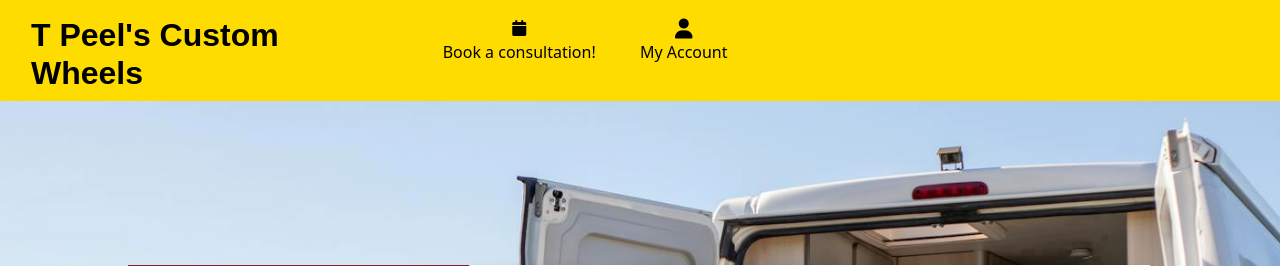
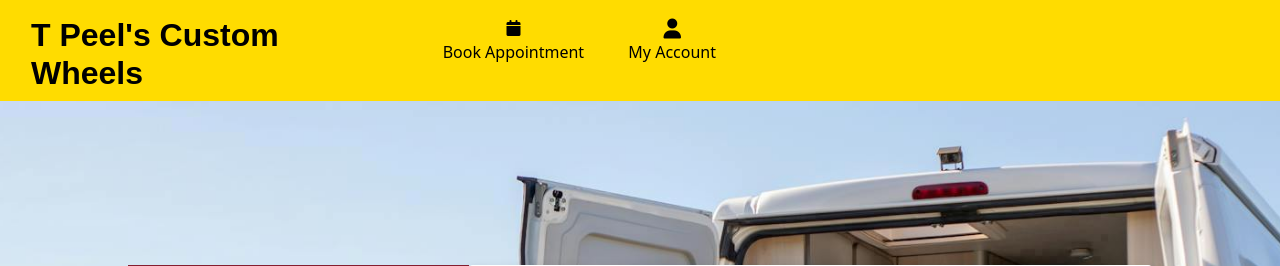
Before and after one commit to ElFalch/used-car-sense, a Django app: page /booking/book/ in a window 1280 px wide. Shown: the top 266 px of the page. Run offline with Django 3.2, Linux system fonts and the light colour scheme; the visitor is signed in with stand-in values (Sample User, id 1); data that the repository does not hold is empty; some libraries are stand-ins or nearby versions; some web fonts are replaced.

Commit message:
fix: reword navbar booking form link label

```diff
--- a/templates/base.html
+++ b/templates/base.html
@@ -62,7 +62,7 @@
             <a class="text-black nav-link" href="{% url 'booking' %}">
               <div class="text-center">
               <div><i class="fa-solid fa-calendar"></i></div>
-              <p>Book a consultation!</p>
+              <p>Book Appointment</p>
               </div>
               </a>
           </li>
```
